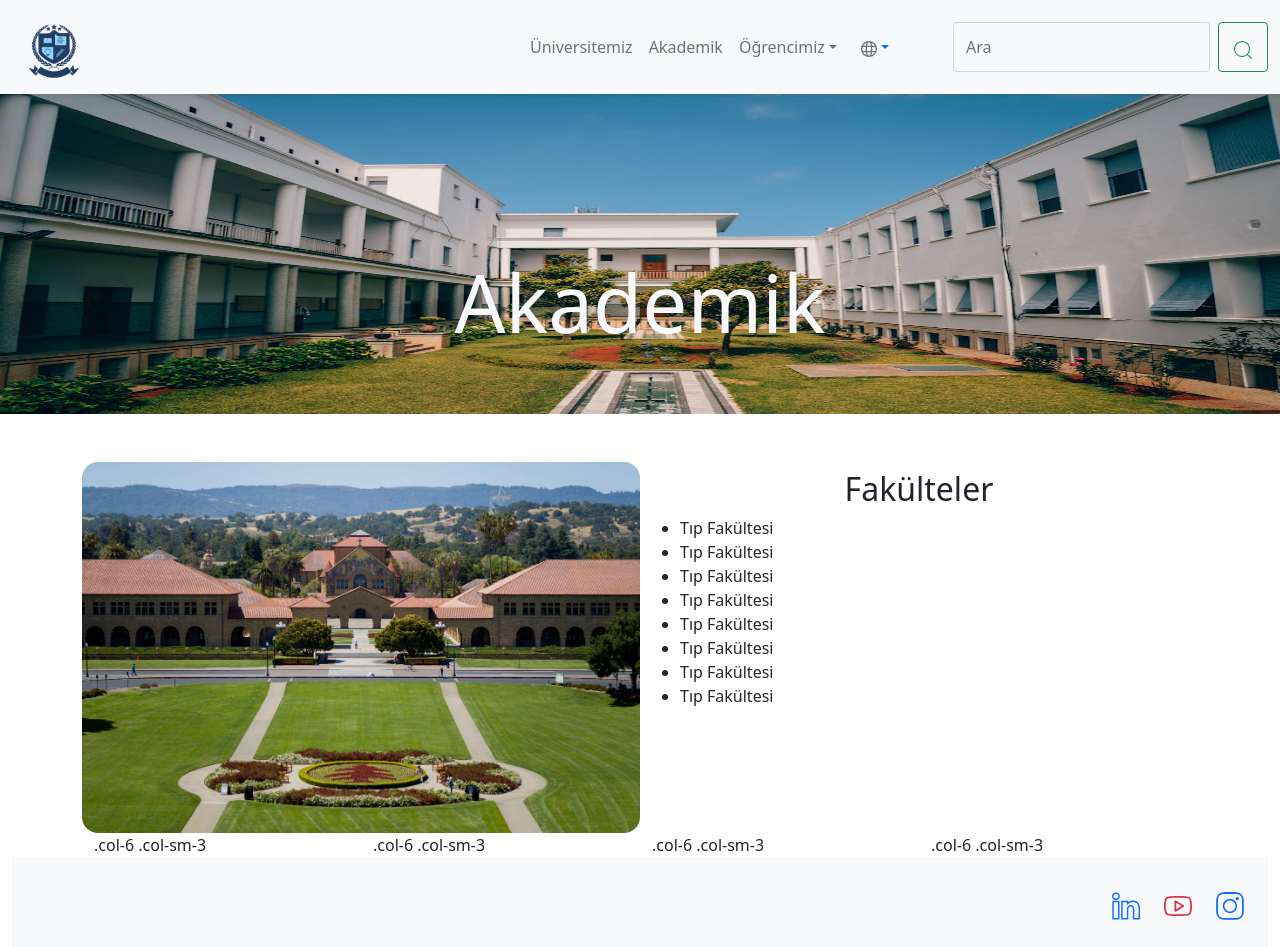
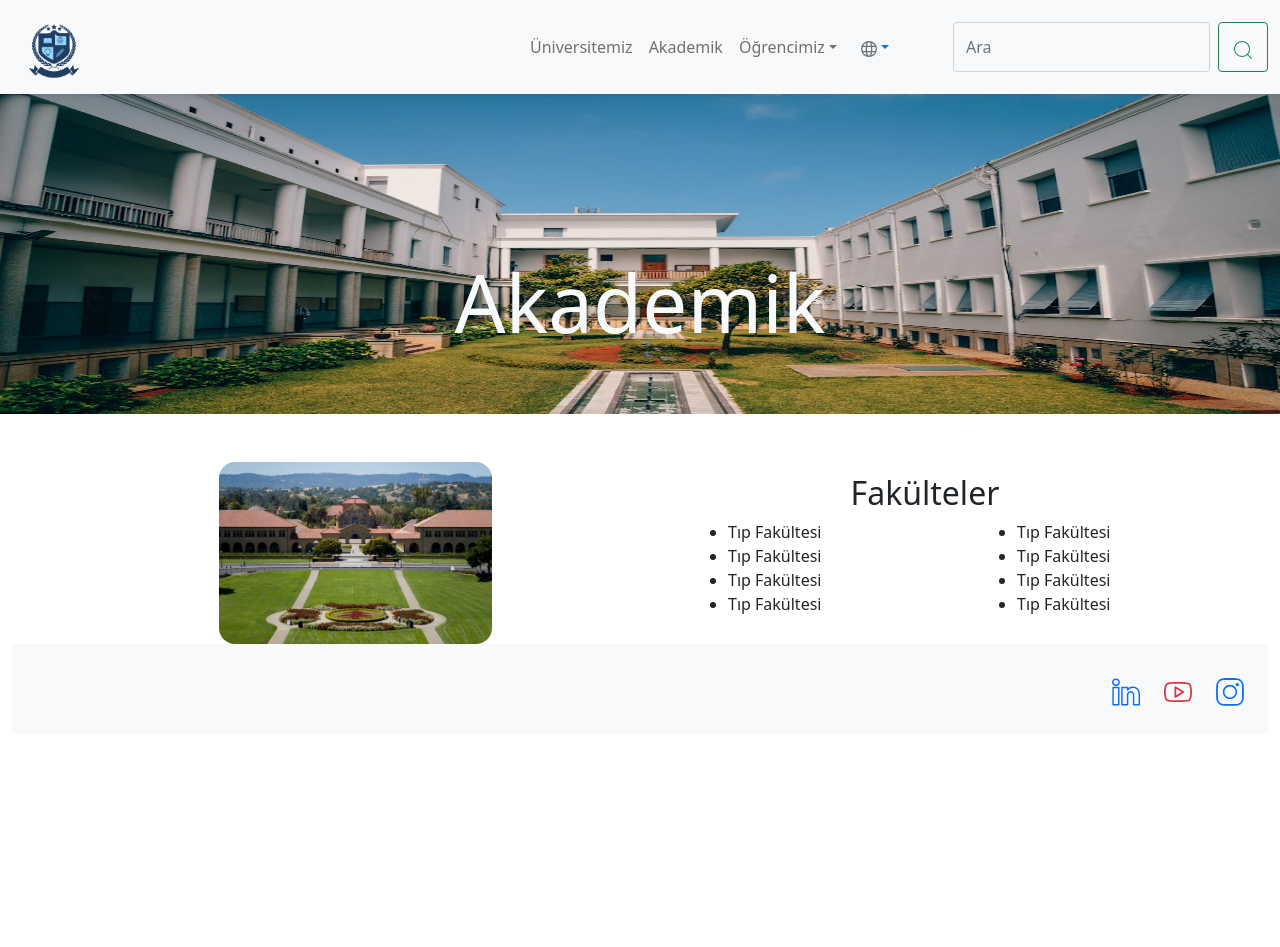
Before and after one commit to yusuf-s1/universityProject_react, a React (Vite) app: page /academic in a window 1280 px wide. After the commit the page ends 800 px from the top, so only its background shows below. Built offline with nearby package versions, Linux system fonts and the light colour scheme.

Commit message:
academic update

```diff
--- a/src/components/Carousel.jsx
+++ b/src/components/Carousel.jsx
@@ -56,7 +56,7 @@ export default function Carousel() {
                 className="d-block"
                 style={{
                   width: '100%',
-                  height: '560px',
+                  maxHeight: '560px',
                 }}
                 alt=""
               />
@@ -65,7 +65,7 @@ export default function Carousel() {
               <img
                 src={carousel2}
                 className="d-block"
-                style={{ width: '100%', height: '560px' }}
+                style={{ width: '100%', maxHeight: '560px' }}
                 alt=""
               />
             </div>
@@ -73,7 +73,7 @@ export default function Carousel() {
               <img
                 src={carousel3}
                 className="d-block"
-                style={{ width: '100%', height: '560px' }}
+                style={{ width: '100%', maxHeight: '560px' }}
                 alt=""
               />
             </div>
@@ -81,7 +81,7 @@ export default function Carousel() {
               <img
                 src={carousel4}
                 className="d-block"
-                style={{ width: '100%', height: '560px' }}
+                style={{ width: '100%', maxHeight: '560px' }}
                 alt=""
               />
             </div>
@@ -89,7 +89,7 @@ export default function Carousel() {
               <img
                 src={carousel5}
                 className="d-block"
-                style={{ width: '100%', height: '560px' }}
+                style={{ width: '100%', maxHeight: '560px' }}
                 alt=""
               />
             </div>
--- a/src/i18n.js
+++ b/src/i18n.js
@@ -33,6 +33,7 @@ const resources = {
       password: 'Password',
       keepMeLoggedIn: 'Keep Me Logged In',
       signIn: 'Sign In',
+      /* academic */
     },
   },
   tr: {
@@ -63,6 +64,7 @@ const resources = {
       password: 'Şifre',
       keepMeLoggedIn: 'Beni Hatırla',
       signIn: 'Giriş Yap',
+      /* academic */
     },
   },
 };
--- a/src/pages/Academic.jsx
+++ b/src/pages/Academic.jsx
@@ -15,22 +15,30 @@ export default function Academic() {
             Akademik
           </h2>
         </div>
-        <div className="container container-fluid d-flex flex-wrap mt-5">
+        <div className="container-lg mt-5 mx-auto">
+          <div className="row d-flex align-items-center">
             <div className="col-12 col-sm-6">
               <img
                 src={campus}
-              className="d-block w-100"
-              style={{ borderRadius: '1rem' }}
+                className="d-block w-50 mx-auto"
+                style={{
+                  borderRadius: '1rem',
+                }}
               ></img>
             </div>
             <div className="col-12 col-sm-6 p-2">
               <h2 className="text-center">Fakülteler</h2>
-            <div className="">
-              <ul className="list-style-none">
+              <div className="row">
+                <div className="col-12 col-sm-6">
+                  <ul className="ms-5">
                     <li>Tıp Fakültesi</li>
                     <li>Tıp Fakültesi</li>
                     <li>Tıp Fakültesi</li>
                     <li>Tıp Fakültesi</li>
+                  </ul>
+                </div>
+                <div className="col-12 col-sm-6">
+                  <ul className="ms-5">
                     <li>Tıp Fakültesi</li>
                     <li>Tıp Fakültesi</li>
                     <li>Tıp Fakültesi</li>
@@ -38,12 +46,6 @@ export default function Academic() {
                   </ul>
                 </div>
               </div>
-          <div class="container-fluid mx-auto">
-            <div class="row">
-              <div class="col-12 col-sm-3">.col-6 .col-sm-3</div>
-              <div class="col-12 col-sm-3">.col-6 .col-sm-3</div>
-              <div class="col-12 col-sm-3">.col-6 .col-sm-3</div>
-              <div class="col-12 col-sm-3">.col-6 .col-sm-3</div>
             </div>
           </div>
         </div>
```
Lines whose indentation alone changed are shown as unchanged.
